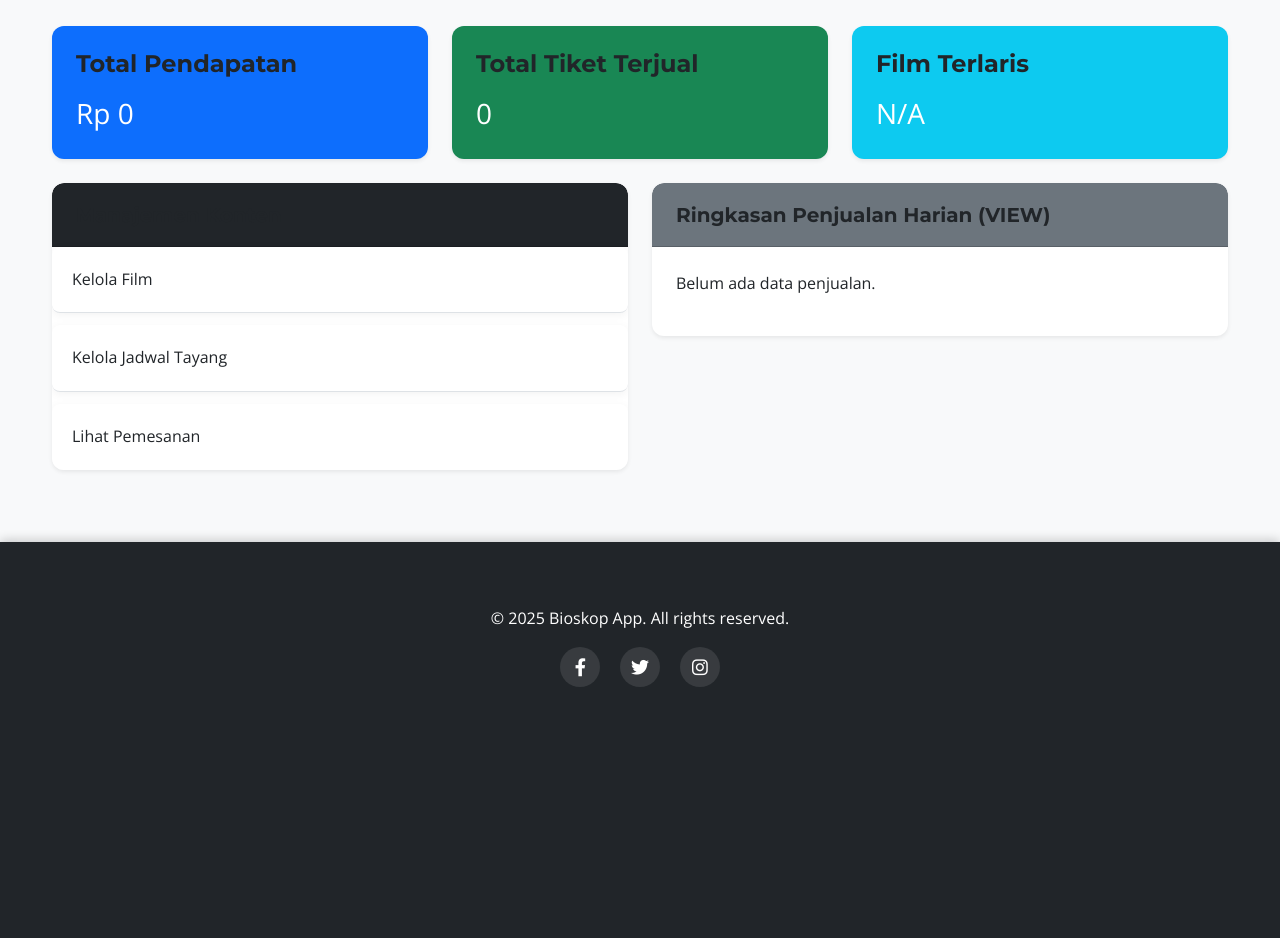
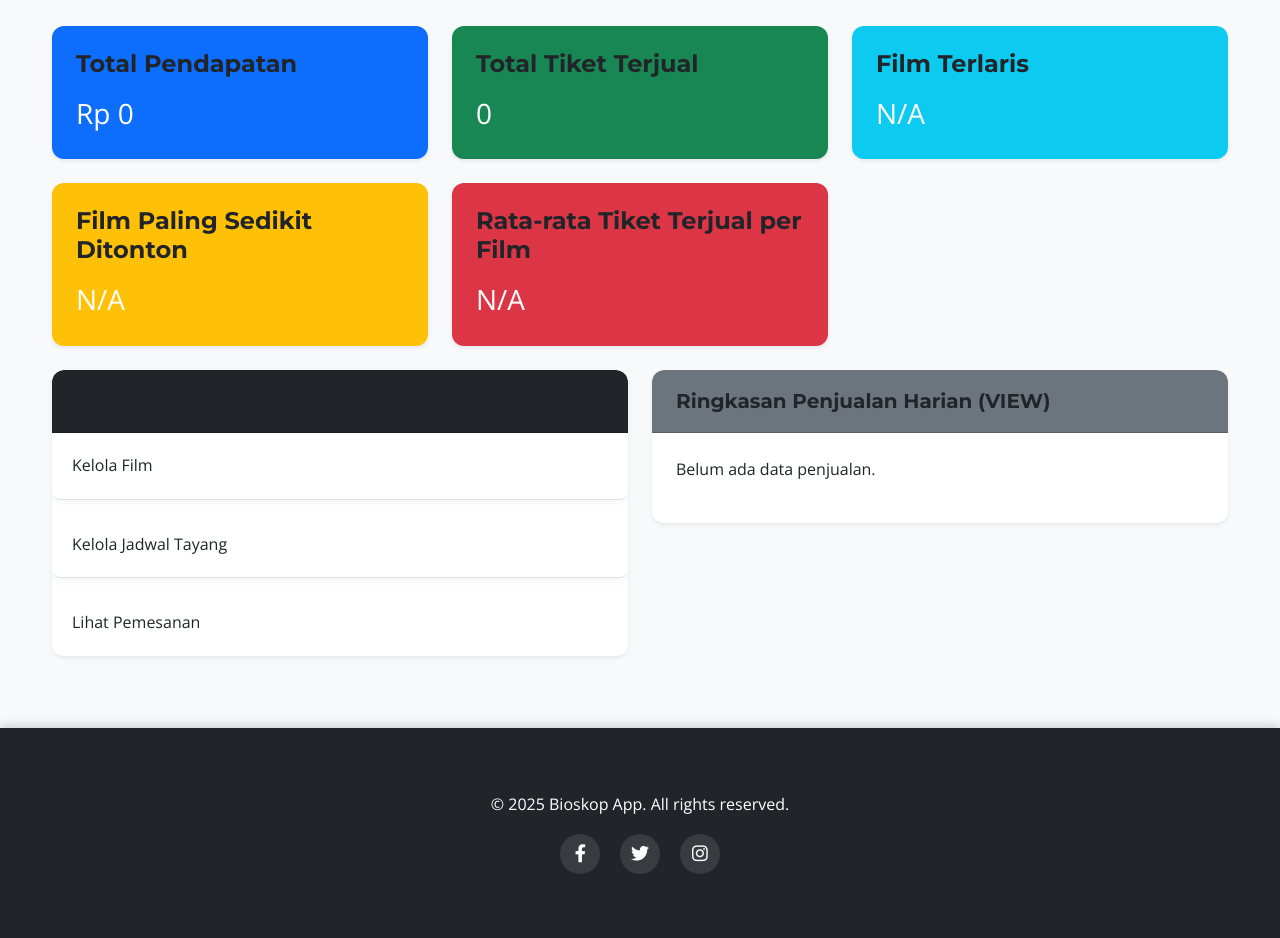
Before and after one commit to Peoceoeflfe/Kelompok9_PenjualanTiketBioskop, a PHP site: page /admin/index.php in a window 1280 px wide. Shown: the part 244-1182 px from the top of the page. Before the commit the page ends 931 px from the top, so only its background shows below. Run offline with PHP 8.4, Linux system fonts and the light colour scheme; a user stored in the database is signed in; data comes from the database, SQL or seed files in the repository; data that the repository does not hold is empty.

Commit message:
Update index.php

```diff
--- a/bioskop_app/admin/index.php
+++ b/bioskop_app/admin/index.php
@@ -27,6 +27,31 @@
     LIMIT 1
 ");
 $most_sold_movie = $stmt_most_sold_movie->fetch(PDO::FETCH_ASSOC);
+
+// Query untuk Film Paling Sedikit Ditonton
+$stmt_least_sold_movie = $pdo->query("
+    SELECT m.title, SUM(b.num_tickets) AS tickets_sold
+    FROM bookings b
+    JOIN schedules s ON b.schedule_id = s.schedule_id
+    JOIN movies m ON s.movie_id = m.movie_id
+    GROUP BY m.title
+    ORDER BY tickets_sold ASC
+    LIMIT 1
+");
+$least_sold_movie = $stmt_least_sold_movie->fetch(PDO::FETCH_ASSOC); // Perbaikan di sini
+
+// Query untuk Rata-rata Tiket Terjual per Film
+$stmt_avg_tickets_per_movie = $pdo->query("
+    SELECT AVG(tickets_sold_per_movie) AS average_tickets
+    FROM (
+        SELECT SUM(b.num_tickets) AS tickets_sold_per_movie
+        FROM bookings b
+        JOIN schedules s ON b.schedule_id = s.schedule_id
+        GROUP BY s.movie_id
+    ) AS movie_sales_summary
+");
+$avg_tickets_per_movie = $stmt_avg_tickets_per_movie->fetch(PDO::FETCH_ASSOC)['average_tickets'];
+
 
 // Menggunakan VIEW
 $stmt_daily_sales = $pdo->query("SELECT * FROM daily_sales_summary ORDER BY sales_date DESC LIMIT 5");
@@ -58,6 +83,29 @@
                 <h5 class="card-title">Film Terlaris</h5>
                 <p class="card-text fs-3">
                     <?php echo $most_sold_movie ? htmlspecialchars($most_sold_movie['title']) . " (" . $most_sold_movie['tickets_sold'] . " tiket)" : 'N/A'; ?>
+                </p>
+            </div>
+        </div>
+    </div>
+</div>
+
+<div class="row">
+    <div class="col-md-4 mb-4">
+        <div class="card text-white bg-warning shadow-sm">
+            <div class="card-body">
+                <h5 class="card-title">Film Paling Sedikit Ditonton</h5>
+                <p class="card-text fs-3">
+                    <?php echo $least_sold_movie ? htmlspecialchars($least_sold_movie['title']) . " (" . $least_sold_movie['tickets_sold'] . " tiket)" : 'N/A'; ?>
+                </p>
+            </div>
+        </div>
+    </div>
+    <div class="col-md-4 mb-4">
+        <div class="card text-white bg-danger shadow-sm">
+            <div class="card-body">
+                <h5 class="card-title">Rata-rata Tiket Terjual per Film</h5>
+                <p class="card-text fs-3">
+                    <?php echo $avg_tickets_per_movie ? number_format($avg_tickets_per_movie, 2, ',', '.') : 'N/A'; ?>
                 </p>
             </div>
         </div>
```
